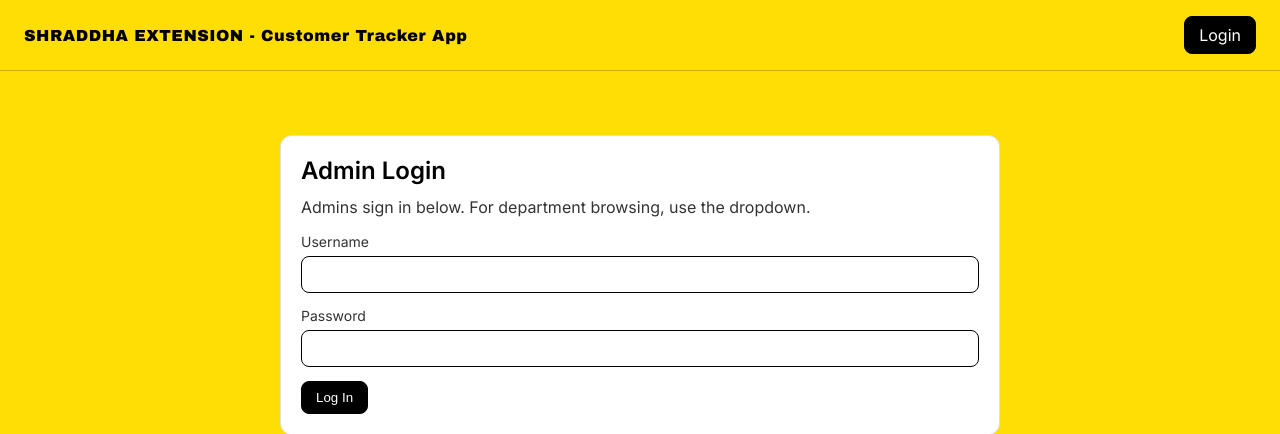
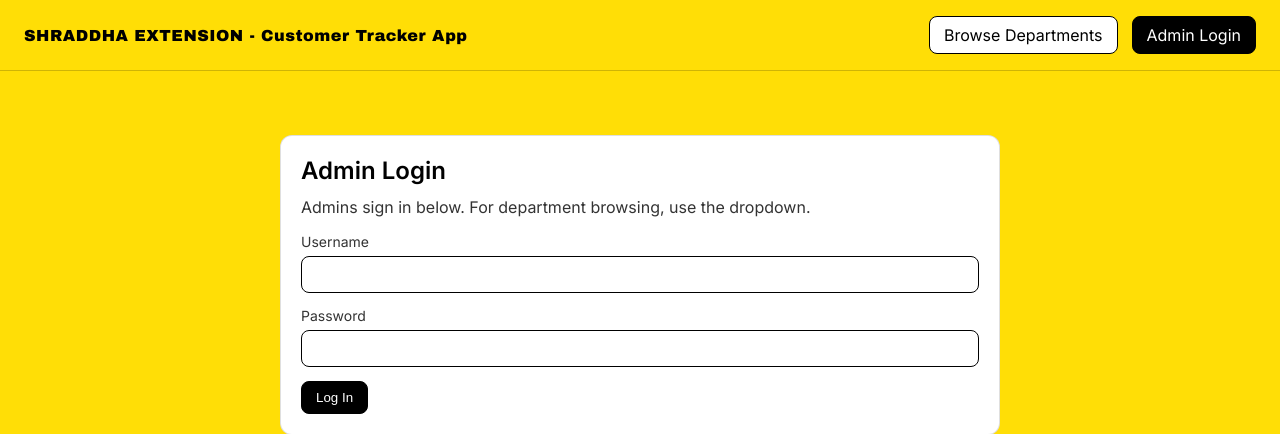
Before and after one commit to shraddhaextensiononline/req, a Flask app: page /auth/login in a window 1280 px wide. Shown: the top 434 px of the page. Run offline with Flask 3, Linux system fonts and the light colour scheme; some libraries are stand-ins or nearby versions.

Commit message:
Add Admin Login nav button; enable create in department browse

```diff
--- a/app/requirements/routes.py
+++ b/app/requirements/routes.py
@@ -153,7 +153,7 @@ def browse_redirect():
 
 @requirements_bp.route("/dept/<dept>")
 def browse_dept(dept: str):
-    """Public, read-only department dashboard with filters."""
+    """Public department dashboard with filters and quick-create form link."""
     try:
         department_enum = Department[dept.upper()]
     except Exception:
@@ -194,7 +194,7 @@ def browse_dept(dept: str):
         filter_status=status,
         staff_list=staff_list,
         dept_title=department_enum.value,
-        public_view=True,
+        public_view=False,
     )
 @requirements_bp.route("/<int:req_id>/edit", methods=["GET", "POST"])
 @login_required
--- a/app/templates/base.html
+++ b/app/templates/base.html
@@ -50,7 +50,8 @@
           {% endif %}
           <a class="btn" href="{{ url_for('auth.logout') }}">Logout</a>
         {% else %}
-          <a class="btn primary" href="{{ url_for('auth.login') }}">Login</a>
+          <a class="btn" href="{{ url_for('auth.login') }}">Browse Departments</a>
+          <a class="btn primary" href="{{ url_for('auth.login', admin=1) }}">Admin Login</a>
         {% endif %}
       </div>
     </nav>
```
